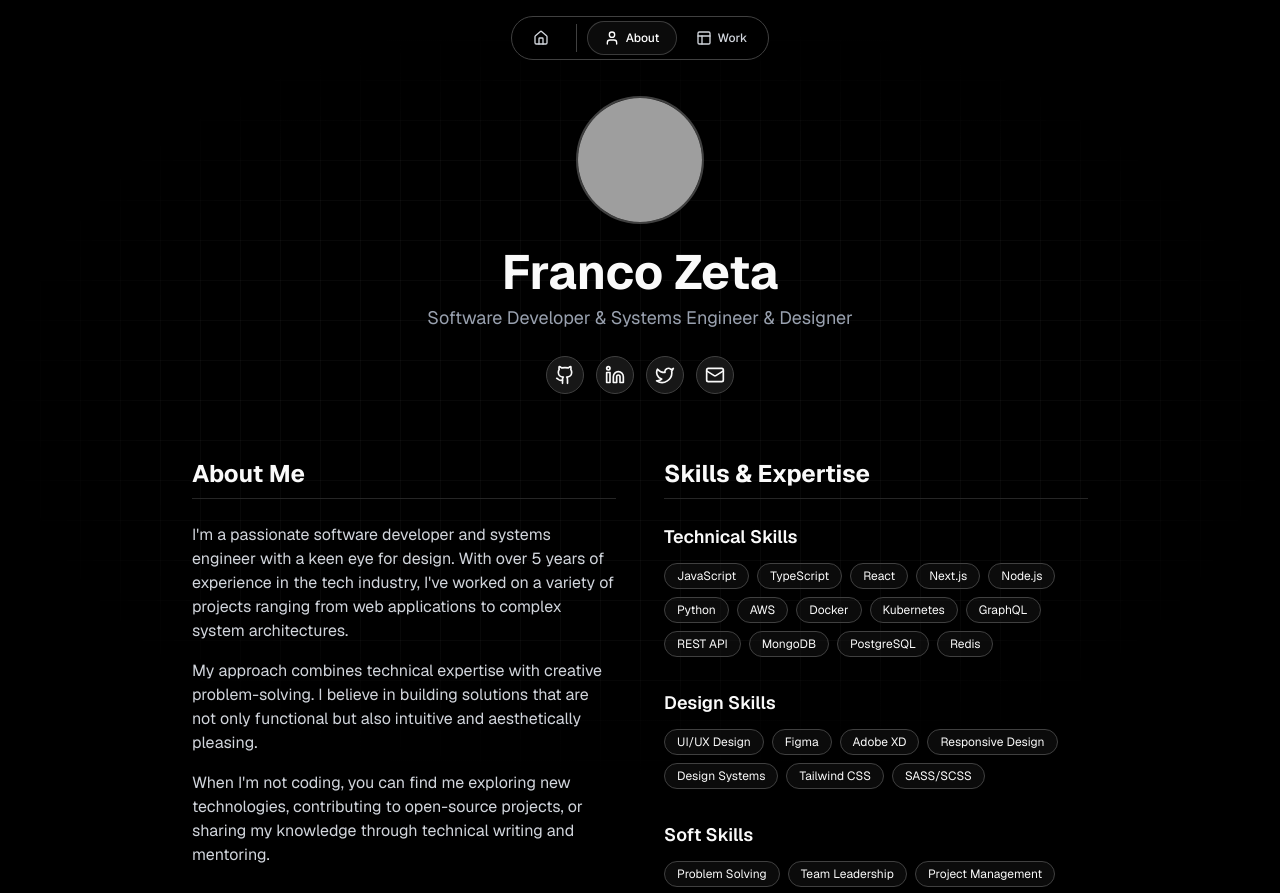
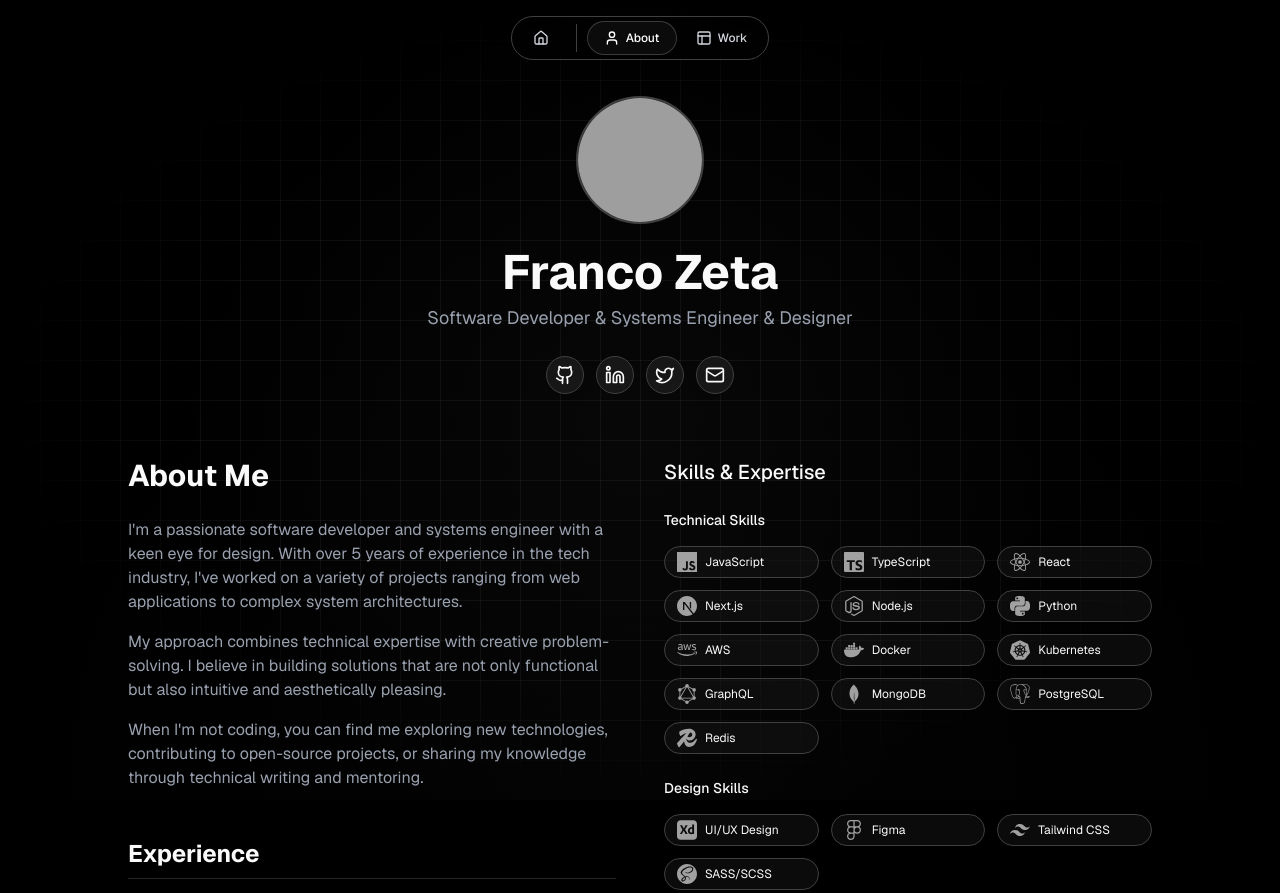
Before and after one commit to francozeta/my-portfolio, a Next.js app: page /about in a window 1280 px wide. Shown: the top 893 px of the page. Built offline with nearby package versions, Linux system fonts and the light colour scheme; grey boxes are pictures that could not be loaded.

Commit message:
Add react-icons package and update Hero component with skill icons

```diff
--- a/app/about/page.tsx
+++ b/app/about/page.tsx
@@ -4,6 +4,25 @@ import { motion } from "framer-motion"
 import Image from "next/image"
 import { Github, Linkedin, Mail, Twitter } from "lucide-react"
 import { Button } from "@/components/ui/button"
+import {
+  SiJavascript,
+  SiTypescript,
+  SiReact,
+  SiNextdotjs,
+  SiNodedotjs,
+  SiPython,
+  SiDocker,
+  SiKubernetes,
+  SiGraphql,
+  SiMongodb,
+  SiPostgresql,
+  SiRedis,
+  SiFigma,
+  SiAdobexd,
+  SiTailwindcss,
+  SiSass,
+} from "react-icons/si"
+import { FaAws } from 'react-icons/fa'
 
 export default function AboutPage() {
   // Datos de perfil (en un proyecto real, estos datos podrían venir de una API o CMS)
@@ -52,22 +71,26 @@ export default function AboutPage() {
     ],
     skills: {
       technical: [
-        "JavaScript",
-        "TypeScript",
-        "React",
-        "Next.js",
-        "Node.js",
-        "Python",
-        "AWS",
-        "Docker",
-        "Kubernetes",
-        "GraphQL",
-        "REST API",
-        "MongoDB",
-        "PostgreSQL",
-        "Redis",
+        { name: "JavaScript", icon: SiJavascript },
+        { name: "TypeScript", icon: SiTypescript },
+        { name: "React", icon: SiReact },
+        { name: "Next.js", icon: SiNextdotjs },
+        { name: "Node.js", icon: SiNodedotjs },
+        { name: "Python", icon: SiPython },
+        { name: "AWS", icon: FaAws },
+        { name: "Docker", icon: SiDocker },
+        { name: "Kubernetes", icon: SiKubernetes },
+        { name: "GraphQL", icon: SiGraphql },
+        { name: "MongoDB", icon: SiMongodb },
+        { name: "PostgreSQL", icon: SiPostgresql },
+        { name: "Redis", icon: SiRedis },
       ],
-      design: ["UI/UX Design", "Figma", "Adobe XD", "Responsive Design", "Design Systems", "Tailwind CSS", "SASS/SCSS"],
+      design: [
+        { name: "UI/UX Design", icon: SiAdobexd },
+        { name: "Figma", icon: SiFigma },
+        { name: "Tailwind CSS", icon: SiTailwindcss },
+        { name: "SASS/SCSS", icon: SiSass },
+      ],
       soft: [
         "Problem Solving",
         "Team Leadership",
@@ -107,13 +130,22 @@ export default function AboutPage() {
 
   return (
     <div className="min-h-screen pt-24 pb-16 px-4">
-      {/* Background elements */}
-      <div className="absolute inset-0 bg-[linear-gradient(rgba(255,255,255,0.03)_1px,transparent_1px),linear-gradient(90deg,rgba(255,255,255,0.03)_1px,transparent_1px)] bg-[size:40px_40px] [mask-image:radial-gradient(ellipse_50%_50%_at_50%_50%,black_70%,transparent_100%)] pointer-events-none" />
 
-      <div className="absolute top-0 left-0 right-0 h-40 bg-gradient-to-b from-black to-transparent pointer-events-none" />
-      <div className="absolute bottom-0 left-0 right-0 h-40 bg-gradient-to-t from-black to-transparent pointer-events-none" />
+      {/* Gradient background - estático y centrado */}
+      <div
+        className="absolute inset-0 opacity-20 pointer-events-none"
+        style={{
+          background: `
+            radial-gradient(circle at 50% 50%, rgba(200, 200, 200, 0.15), transparent 60%),
+            radial-gradient(circle at 50% 100%, rgba(200, 200, 200, 0.1), transparent 70%)
+          `,
+        }}
+      />
 
-      <div className="container mx-auto max-w-4xl relative z-10">
+      {/* Grid pattern */}
+      <div className="absolute inset-0 bg-[linear-gradient(rgba(255,255,255,0.05)_1px,transparent_1px),linear-gradient(90deg,rgba(255,255,255,0.05)_1px,transparent_1px)] bg-[size:40px_40px] [mask-image:radial-gradient(ellipse_50%_50%_at_50%_50%,black_70%,transparent_100%)]" />
+
+      <div className="container mx-auto max-w-5xl relative z-10">
         <motion.div
           className="flex flex-col items-center mb-16 text-center"
           initial={{ opacity: 0, y: 20 }}
@@ -147,14 +179,14 @@ export default function AboutPage() {
           </div>
         </motion.div>
 
-        <div className="grid grid-cols-1 md:grid-cols-2 gap-12">
+        <div className="grid grid-cols-1 md:grid-cols-2 gap-12 items-start">
           <motion.div variants={container} initial="hidden" animate="show">
-            <motion.h2 variants={item} className="text-2xl font-bold mb-6 border-b border-neutral-800 pb-2">
+            <motion.h2 variants={item} className="text-3xl font-bold mb-6">
               About Me
             </motion.h2>
-            <div className="space-y-4">
+            <div className="space-y-4 text-gray-400">
               {profile.bio.map((paragraph, index) => (
-                <motion.p key={index} variants={item} className="text-gray-300">
+                <motion.p key={index} variants={item}>
                   {paragraph}
                 </motion.p>
               ))}
@@ -193,40 +225,43 @@ export default function AboutPage() {
           </motion.div>
 
           <motion.div variants={container} initial="hidden" animate="show">
-            <motion.h2 variants={item} className="text-2xl font-bold mb-6 border-b border-neutral-800 pb-2">
+            <motion.h3 variants={item} className="text-xl font-medium mb-6">
               Skills & Expertise
-            </motion.h2>
+            </motion.h3>
 
-            <motion.div variants={item} className="mb-8">
-              <h3 className="text-lg font-semibold mb-3">Technical Skills</h3>
-              <div className="flex flex-wrap gap-2">
+            <motion.div variants={item} className="space-y-6">
+              <div>
+                <h4 className="text-sm font-medium mb-4">Technical Skills</h4>
+                <div className="grid grid-cols-2 sm:grid-cols-3 gap-3">
                   {profile.skills.technical.map((skill, index) => (
-                  <span
+                    <div
                       key={index}
-                    className="px-3 py-1 bg-neutral-900/50 border border-neutral-700 rounded-full text-xs"
+                      className="flex items-center gap-2 px-3 py-[5px] bg-neutral-900/50 border border-neutral-700 rounded-full"
                     >
-                    {skill}
-                  </span>
+                      <skill.icon className="w-5 h-5 text-neutral-400" />
+                      <span className="text-xs">{skill.name}</span>
+                    </div>
                   ))}
                 </div>
-            </motion.div>
+              </div>
 
-            <motion.div variants={item} className="mb-8">
-              <h3 className="text-lg font-semibold mb-3">Design Skills</h3>
-              <div className="flex flex-wrap gap-2">
+              <div>
+                <h4 className="text-sm font-medium mb-4">Design Skills</h4>
+                <div className="grid grid-cols-2 sm:grid-cols-3 gap-3">
                   {profile.skills.design.map((skill, index) => (
-                  <span
+                    <div
                       key={index}
-                    className="px-3 py-1 bg-neutral-900/50 border border-neutral-700 rounded-full text-xs"
+                      className="flex items-center gap-2 px-3 py-[5px] bg-neutral-900/50 border border-neutral-700 rounded-full"
                     >
-                    {skill}
-                  </span>
+                      <skill.icon className="w-5 h-5 text-neutral-400" />
+                      <span className="text-xs">{skill.name}</span>
+                    </div>
                   ))}
                 </div>
-            </motion.div>
+              </div>
 
-            <motion.div variants={item} className="mb-8">
-              <h3 className="text-lg font-semibold mb-3">Soft Skills</h3>
+              <div>
+                <h4 className="text-sm font-medium mb-4">Soft Skills</h4>
                 <div className="flex flex-wrap gap-2">
                   {profile.skills.soft.map((skill, index) => (
                     <span
@@ -237,9 +272,10 @@ export default function AboutPage() {
                     </span>
                   ))}
                 </div>
+              </div>
             </motion.div>
 
-            <motion.div variants={item}>
+            <motion.div variants={item} className="mt-8">
               <h3 className="text-lg font-semibold mb-3">Languages</h3>
               <div className="space-y-2">
                 {profile.languages.map((lang, index) => (
--- a/app/page.tsx
+++ b/app/page.tsx
@@ -4,8 +4,33 @@ import { ProjectCard } from "@/components/project-card";
 import { Button } from "@/components/ui/button";
 import { ArrowRight } from "lucide-react";
 import Link from "next/link";
+import { FaAws } from "react-icons/fa";
+import { SiDocker, SiFigma, SiGit, SiJavascript, SiLinux, SiNextdotjs, SiNodedotjs, SiPython, SiReact, SiTailwindcss, SiTypescript } from "react-icons/si";
 
 export default function Home() {
+  const skills = {
+    languages: [
+      { name: "JavaScript", icon: SiJavascript },
+      { name: "TypeScript", icon: SiTypescript },
+      { name: "React", icon: SiReact },
+      { name: "Next.js", icon: SiNextdotjs },
+      { name: "Node.js", icon: SiNodedotjs },
+      { name: "Python", icon: SiPython },
+    ],
+    design: [
+      { name: "Figma", icon: SiFigma },
+      { name: "Tailwind CSS", icon: SiTailwindcss },
+      { name: "UI/UX", icon: SiReact },
+      { name: "Responsive Design", icon: SiReact },
+      { name: "Git", icon: SiGit },
+    ],
+    devops: [
+      { name: "AWS", icon: FaAws },
+      { name: "Docker", icon: SiDocker },
+      { name: "CI/CD", icon: SiGit },
+      { name: "Linux", icon: SiLinux },
+    ],
+  }
   return (
     <div className="min-h-screen">
       <Hero />
@@ -45,28 +70,30 @@ export default function Home() {
               <div className="space-y-4">
                 <div>
                   <h4 className="text-sm font-medium mb-2">Languages & Frameworks</h4>
-                  <div className="flex flex-wrap gap-2">
-                    {["JavaScript", "TypeScript", "React", "Next.js", "Node.js", "Python"].map((skill) => (
-                      <span
-                        key={skill}
-                        className="px-3 py-1 bg-neutral-900/50 border border-neutral-700 rounded-full text-xs"
+                  <div className="grid grid-cols-2 sm:grid-cols-3 gap-2">
+                    {skills.languages.map((skill) => (
+                      <div
+                        key={skill.name}
+                        className="flex items-center gap-2 px-3 py-[5px] bg-neutral-900/50 border border-neutral-700 rounded-full"
                       >
-                        {skill}
-                      </span>
+                        <skill.icon className="w-4 h-4 text-neutral-400" />
+                        <span className="text-xs">{skill.name}</span>
+                      </div>
                     ))}
                   </div>
                 </div>
 
                 <div>
                   <h4 className="text-sm font-medium mb-2">Design & Tools</h4>
-                  <div className="flex flex-wrap gap-2">
-                    {["Figma", "Tailwind CSS", "UI/UX", "Responsive Design", "Git"].map((skill) => (
-                      <span
-                        key={skill}
-                        className="px-3 py-1 bg-neutral-900/50 border border-neutral-700 rounded-full text-xs"
+                  <div className="grid grid-cols-2 sm:grid-cols-3 gap-2">
+                    {skills.design.map((skill) => (
+                      <div
+                        key={skill.name}
+                        className="flex items-center gap-2 px-3 py-[5px] bg-neutral-900/50 border border-neutral-700 rounded-full"
                       >
-                        {skill}
-                      </span>
+                        <skill.icon className="w-4 h-4 text-neutral-400" />
+                        <span className="text-xs">{skill.name}</span>
+                      </div>
                     ))}
                   </div>
                 </div>
@@ -90,7 +117,7 @@ export default function Home() {
         </div>
       </section>
 
-      <section className="py-24 px-4 bg-gradient-to-b from-black to-neutral-950">
+      <section className="py-24 px-4 bg-gradient-to-b">
         <div className="container mx-auto max-w-5xl">
           <div className="flex flex-col md:flex-row justify-between items-baseline mb-12">
             <h2 className="text-3xl font-bold">Featured Work</h2>
--- a/package.json
+++ b/package.json
@@ -17,6 +17,7 @@
     "next": "15.2.3",
     "react": "^19.0.0",
     "react-dom": "^19.0.0",
+    "react-icons": "^5.5.0",
     "tailwind-merge": "^3.0.2",
     "tw-animate-css": "^1.2.5"
   },
```
Also changed, not shown: components/hero.tsx (+5 -17 lines), 1 other file (tests, documents, lock files or other folders). Lines whose indentation alone changed are shown as unchanged.
